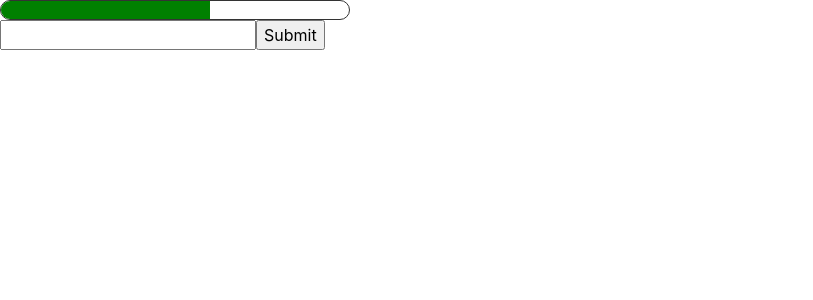
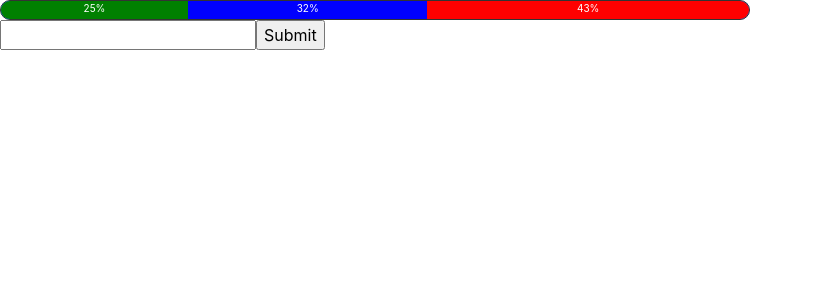
Before and after one commit to kwhite8933/gantt-chart, a React (Create React App) app: page / in a window 1280 px wide. Shown: the top 300 px of the page, without its empty margins (0-813 px from the left). Built offline with nearby package versions, Linux system fonts and the light colour scheme.

Commit message:
Made progress bar component. Removed default React app code.

```diff
--- a/src/App.css
+++ b/src/App.css
@@ -1,4 +1,4 @@
-.App {
+/* .App {
   text-align: center;
 }
 
@@ -30,4 +30,4 @@
   to {
     transform: rotate(360deg);
   }
-}
+} */
--- a/src/App.js
+++ b/src/App.js
@@ -1,6 +1,6 @@
 import React from 'react';
 import logo from './logo.svg';
-// import './App.css';
+import './App.css';
 import '../src/Components/ProgressBars/css/ProgressBar.css'
 import Header from '../src/Components/Header/Header.jsx'
 import ProgressBarExample from '../src/Components/ProgressBars/ProgressBar.jsx'
--- a/src/Components/ProgressBars/ProgressBar.jsx
+++ b/src/Components/ProgressBars/ProgressBar.jsx
@@ -4,14 +4,16 @@ class ProgressBarExample extends React.Component{
     constructor(props){
         super(props);
         this.state = {
-            percentage: 60
+            percentageEarly: 25,
+            percentageOnTime: 32,
+            percentageLate: 43
         };
     }
 
     render(){
         return(
             <div>
-                <ProgressBar percentage={this.state.percentage} />
+                <ProgressBar percentEarly={this.state.percentageEarly} percentOnTime={this.state.percentageOnTime} percentLate={this.state.percentageLate}/>
                 <input type="number"></input>
                 <input type="submit" id="tbSubmit" value="Submit" onClick={this.changePercentage}/>
             </div>
@@ -20,7 +22,7 @@ class ProgressBarExample extends React.Component{
 
     changePercentage = () => {
         this.setState({
-            percentage: 5
+            percentageEarly: 5
         });
     }
 
@@ -29,13 +31,31 @@ class ProgressBarExample extends React.Component{
 const ProgressBar = (props) => {
     return (
         <div className="progress-bar">
-            <Filler percentage={props.percentage}/>
+            <Filler Early={props.percentEarly} OnTime={props.percentOnTime} Late={props.percentLate}/>
         </div>
     )
 }
 
 const Filler = (props) => {
-    return <div className="filler-early" style={{width: `${props.percentage}%`}}/>
+    return (
+        <div className="progressWrapper">
+            <div className="filler-early" style={{width: `${props.Early}%`}}>
+                <div className="percentText">
+                    {`${props.Early}%`}
+                </div>
+            </div>
+            <div className="filler-on-time" style={{width: `${props.OnTime}%`}}>
+                <div className="percentText">
+                    {`${props.OnTime}%`}
+                </div>
+            </div>
+            <div className="filler-late" style={{width: `${props.Late}%`}}>
+                <div className="percentText">
+                    {`${props.Late}%`}
+                </div>
+            </div>
+        </div>
+    )
 }
 
 export default ProgressBarExample;
--- a/src/Components/ProgressBars/css/ProgressBar.css
+++ b/src/Components/ProgressBars/css/ProgressBar.css
@@ -1,25 +1,41 @@
 .progress-bar{
     position: relative;
     height: 20px;
-    width: 350px;
+    width: 750px;
     border-radius: 50px;
     border: 1px solid #333;
-    background-color: white;
+}
+
+.progressWrapper{
+    height: 100%;
+    width: 100%;
+}
+
+.percentText{
+    height: 100%;
+    font-size: 10px;
+    vertical-align: center;
 }
 
 .filler-early{
+    float: left;
     background: green;
     height: 100%;
-    border-top-left-radius: inherit;
-    border-bottom-left-radius: inherit;
+    border-top-left-radius: 25px;
+    border-bottom-left-radius: 25px;
     border-top-right-radius: 0px;
     border-bottom-right-radius: 0px;
+    overflow: hidden;
 }
 
 .filler-on-time{
     background: blue;
+    float: left;
     height: 100%;
     border-radius: 0px;
+    font-size: 10px;
+    overflow: hidden;
+    /* font-size: 10px; */
     /* transition: width .5s ease-in; */
 }
 
@@ -28,6 +44,7 @@
     height: 100%;
     border-top-left-radius: 0px;
     border-bottom-left-radius: 0px;
-    border-top-right-radius: inherit;
-    border-top-left-radius: inherit;
+    border-top-right-radius: 25px;
+    border-bottom-right-radius: 25px;
+    overflow: hidden;
 }
```
